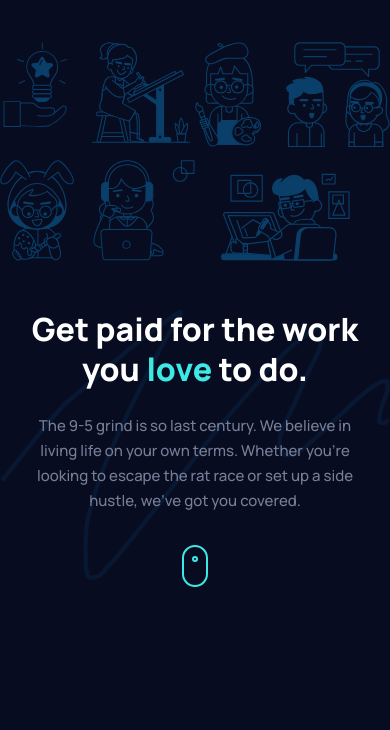
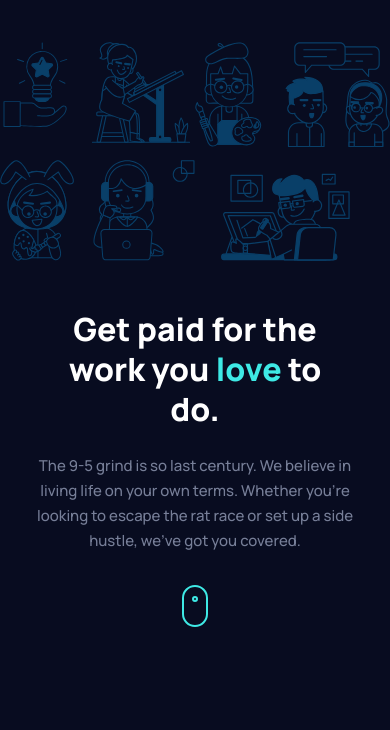
Before and after one commit to Dudeldups/FM-maker-landing-page, a website built with Vite: page index.html in a window 390 px wide. Shown: the part 97-827 px from the top of the page. Built offline with nearby package versions, Linux system fonts and the light colour scheme.

Commit message:
fixed bg img and grid gap

```diff
--- a/index.html
+++ b/index.html
@@ -12,7 +12,7 @@
     <title>Maker</title>
   </head>
   <body
-    class="grid grid-rows-[auto_1fr_auto] justify-items-center min-h-screen overflow-hidden">
+    class="grid grid-rows-[auto_1fr] justify-items-center min-h-screen overflow-x-hidden">
     <header class="flex mobile:justify-center w-full max-w-page px-6 md:px-10">
       <a class="mt-10 md:mt-20" href="#">
         <img
@@ -26,7 +26,7 @@
 
     <main>
       <section
-        class="grid items-center grid-cols-2 mt-16 md:mt-28 md:grid-cols-[auto_60%_auto]">
+        class="grid items-center grid-cols-2 mt-16 md:mt-28 md:grid-cols-[auto_60%_auto] md:gap-4">
         <img
           class="md:col-start-1 md:col-end-2 md:row-[1/1] md:min-h-[27.5rem] md:object-cover md:object-right overflow-visible"
           src="/assets/images/illustration-hero-left.svg"
@@ -40,8 +40,8 @@
           width="396"
           height="444" />
         <div
-          class="text-center col-span-2 max-w-[28.125rem] md:max-w-[36rem] mx-auto bg-hero-pattern bg-contain bg-no-repeat bg-top bg-origin-border mobile:mt-12 md:col-start-2 md:col-end-3 md:row-[1/1] px-6 lg:py-8">
-          <h1 class="text-lg lg:text-2xl">
+          class="text-center col-span-2 max-w-[28.125rem] md:max-w-[36rem] mx-auto md:bg-hero-pattern bg-contain bg-center bg-no-repeat mobile:mt-12 md:col-start-2 md:col-end-3 md:row-[1/1] px-6 lg:py-8">
+          <h1 class="text-lg lg:text-2xl xs:px-10 lg:px-0">
             Get paid for the work you <span class="text-cyan">love</span> to do.
           </h1>
           <p class="mt-6">
```
